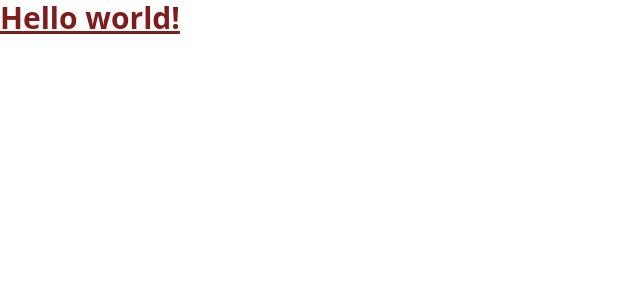
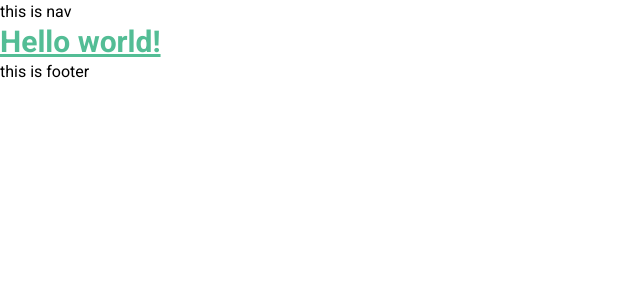
Before and after one commit to archisvaze/blog-nextjs-typescript, a Next.js app: page / in a window 1280 px wide. Shown: the top 300 px of the page, without its empty margins (0-640 px from the left). Built offline with nearby package versions, Linux system fonts and the light colour scheme.

Commit message:
setting up pages

```diff
--- /dev/null
+++ b/components/Footer.tsx
@@ -0,0 +1,9 @@
+import React from 'react'
+
+const Footer = () => {
+  return (
+    <footer>this is footer</footer>
+  )
+}
+
+export default Footer
--- /dev/null
+++ b/components/Navbar.tsx
@@ -0,0 +1,9 @@
+import React from 'react'
+
+const Navbar = () => {
+  return (
+    <nav>this is nav</nav>
+  )
+}
+
+export default Navbar
--- a/pages/_app.tsx
+++ b/pages/_app.tsx
@@ -1,8 +1,22 @@
 import '../styles/globals.css'
 import type { AppProps } from 'next/app'
+import Navbar from '../components/Navbar'
+import Footer from '../components/Footer'
 
 function MyApp({ Component, pageProps }: AppProps) {
-  return <Component {...pageProps} />
+  return <>
+    <div className='container mx-auto font-sans'>
+
+      <Navbar />
+
+      <main>
+        <Component {...pageProps} />
+      </main>
+
+      <Footer />
+
+    </div>
+  </>
 }
 
 export default MyApp
--- a/pages/index.tsx
+++ b/pages/index.tsx
@@ -5,12 +5,12 @@ const Home: NextPage = () => {
   return (
     <div>
       <Head>
-        <title>Create Next App</title>
+        <title>Blog Homepage</title>
         <meta name="description" content="Generated by create next app" />
         <link rel="icon" href="/favicon.ico" />
       </Head>
       <main>
-        <h1 className="text-red-900 text-3xl font-bold underline">
+        <h1 className="text-primary text-3xl font-bold underline">
           Hello world!
         </h1>
       </main>
--- a/styles/globals.css
+++ b/styles/globals.css
@@ -1,3 +1,5 @@
+@import url('https://fonts.googleapis.com/css2?family=Roboto:wght@100;400;500;700&display=swap');
+
 @tailwind base;
 @tailwind components;
 @tailwind utilities;
--- a/tailwind.config.js
+++ b/tailwind.config.js
@@ -5,7 +5,15 @@ module.exports = {
     "./components/**/*.{js,ts,jsx,tsx}",
   ],
   theme: {
-    extend: {},
+    extend: {
+      colors: {
+        primary: "#53BD95",
+        "primary-dark": "#2c785c"
+      }
+    },
+    fontFamily: {
+      sans: ['Roboto', 'sans-serif']
+    }
   },
   plugins: [],
 }
```
